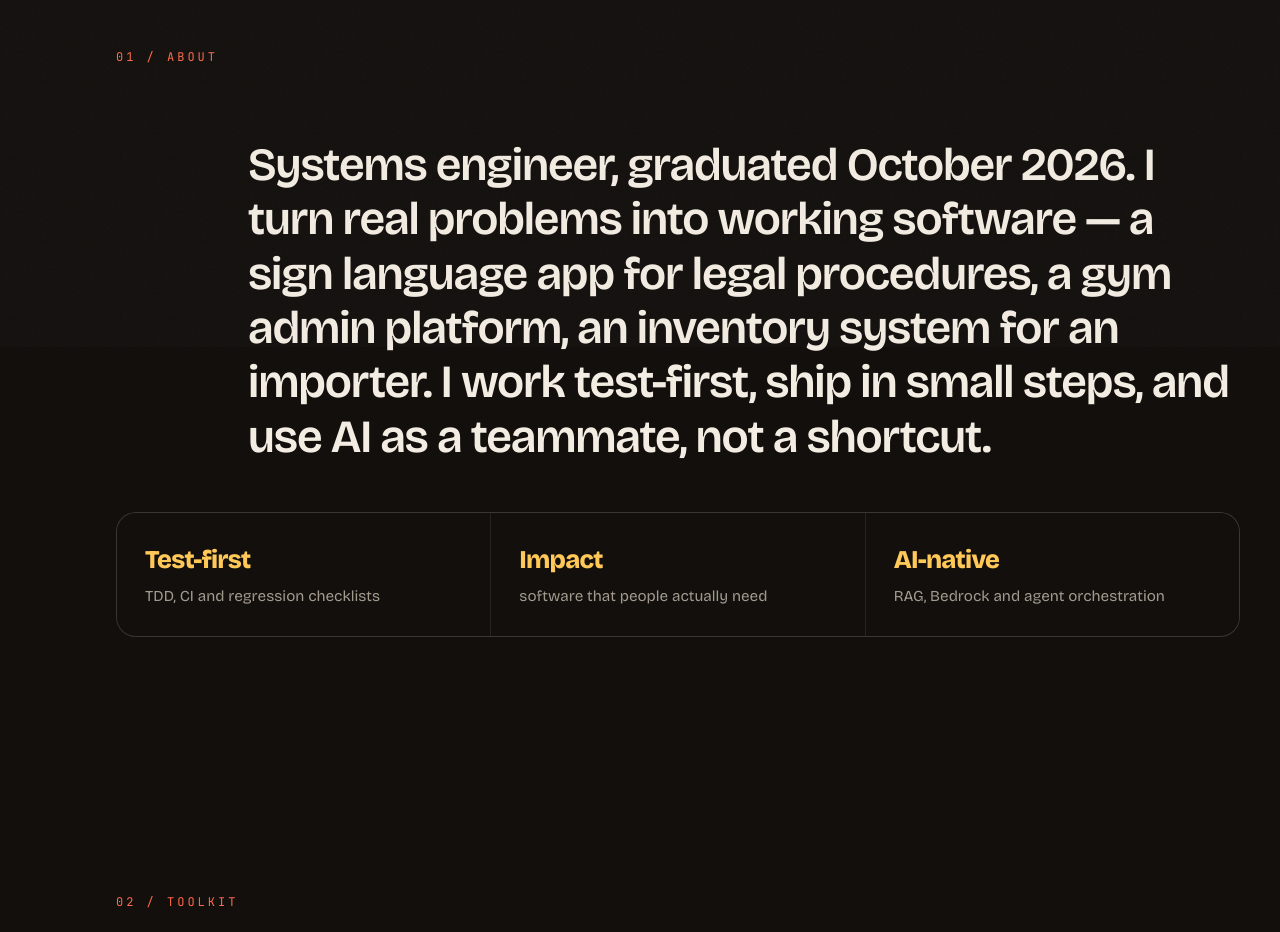
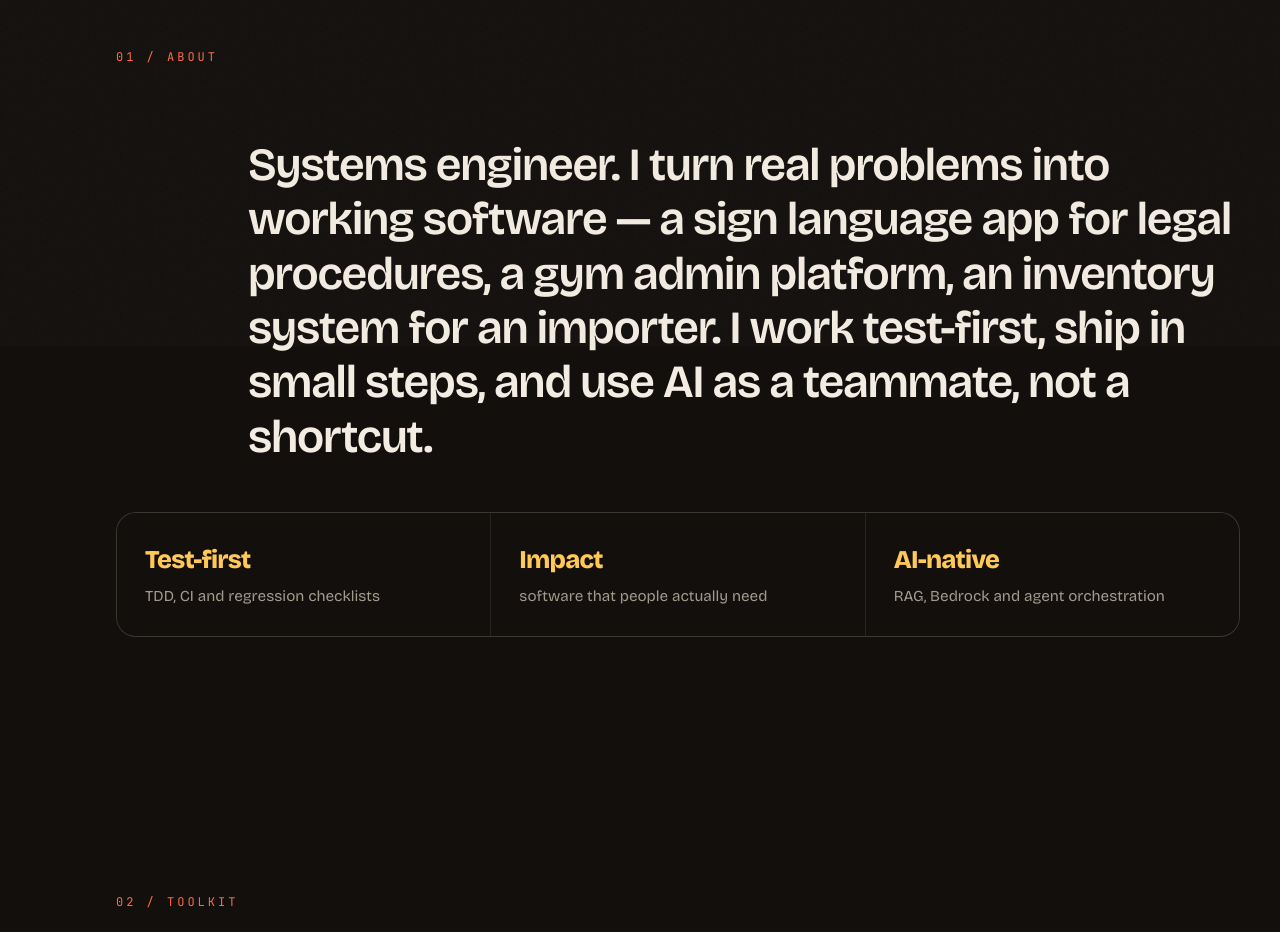
Before and after one commit to nathan95oks/portfolio, a plain HTML site: page index.html in a window 1280 px wide. Shown: the part 880-1812 px from the top of the page. Drawn offline with nearby package versions, Linux system fonts and the light colour scheme.

Commit message:
content: drop graduation date from intro

```diff
--- a/index.html
+++ b/index.html
@@ -60,7 +60,7 @@
     <!-- MANIFESTO -->
     <section id="manifesto" class="manifesto">
       <p class="eyebrow mono">01 / About</p>
-      <p class="statement" id="statement">Systems engineer, graduated October 2026. I turn real problems into working software — a sign language app for legal procedures, a gym admin platform, an inventory system for an importer. I work test-first, ship in small steps, and use AI as a teammate, not a shortcut.</p>
+      <p class="statement" id="statement">Systems engineer. I turn real problems into working software — a sign language app for legal procedures, a gym admin platform, an inventory system for an importer. I work test-first, ship in small steps, and use AI as a teammate, not a shortcut.</p>
       <ul class="values">
         <li><b>Test-first</b><span>TDD, CI and regression checklists</span></li>
         <li><b>Impact</b><span>software that people actually need</span></li>
```
